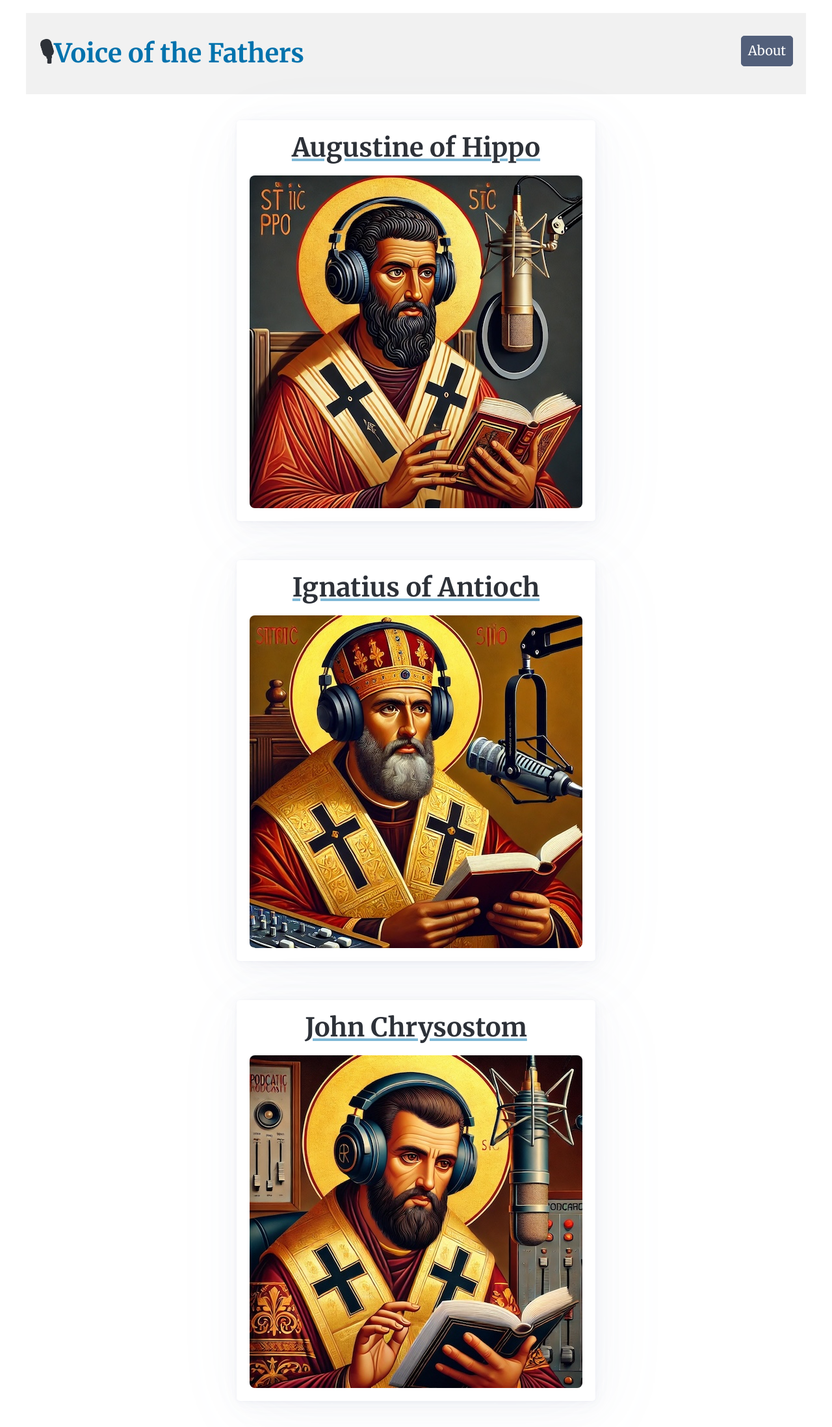
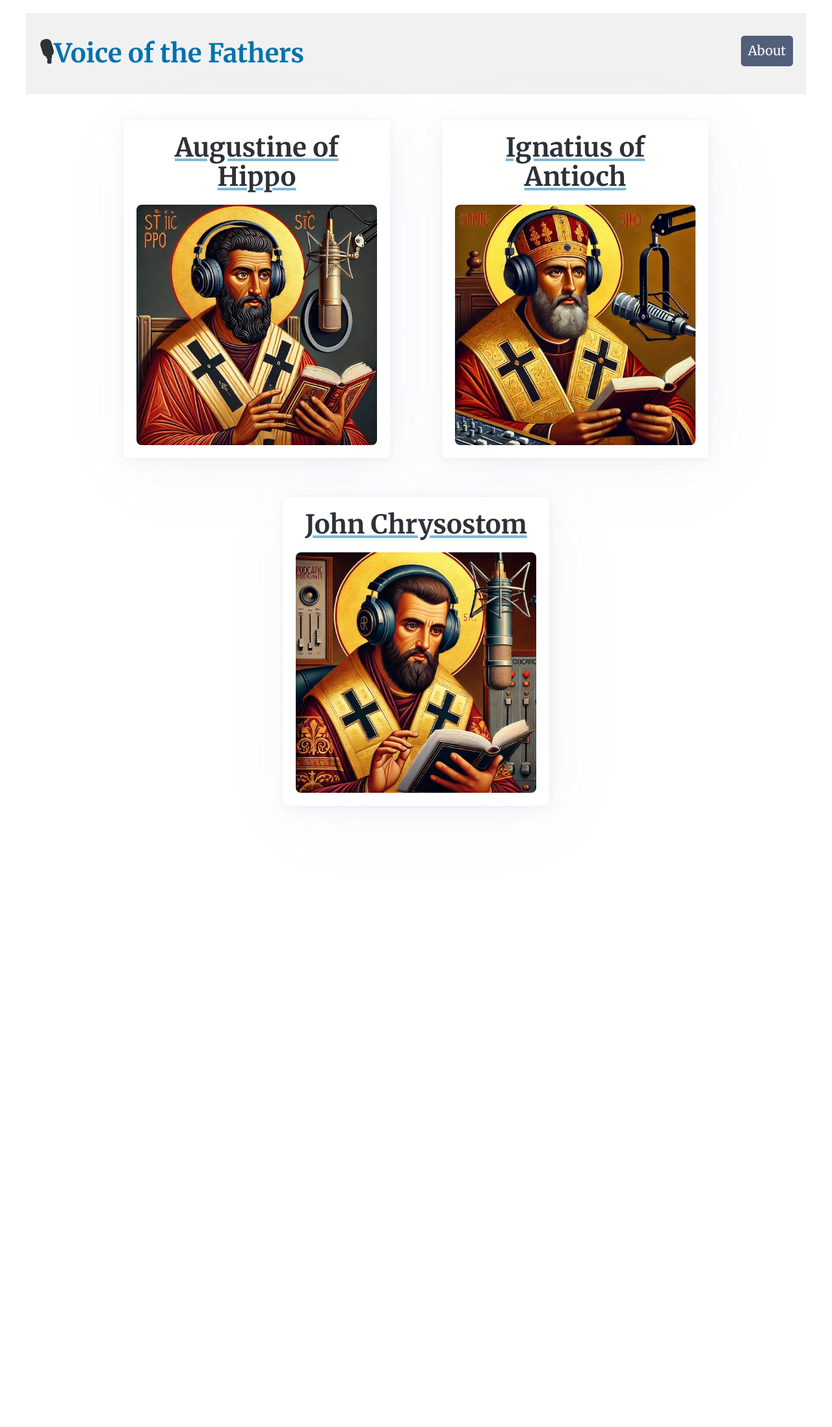
Before and after one commit to joshpeterson/voice-of-the-fathers, a Jekyll site: the page built from index.html, in a window 1280 px wide. Shown: the whole page at 65% size. Built offline with Jekyll 4.4.1, drawn with Linux system fonts in a browser that asks for light colours; after the commit the page ends 1280 px from its top, so only the background shows below that.

Commit message:
Get a horizontal tile layout working on desktop

```diff
--- a/index.html
+++ b/index.html
@@ -11,8 +11,8 @@ layout: default
   }
 
   .author-card {
-    width: 100vw;
-    max-width: none;
+    width: 100%;
+    max-width: 450px;
     box-sizing: border-box;
     padding-left: 1rem;
     padding-right: 1rem;
```
